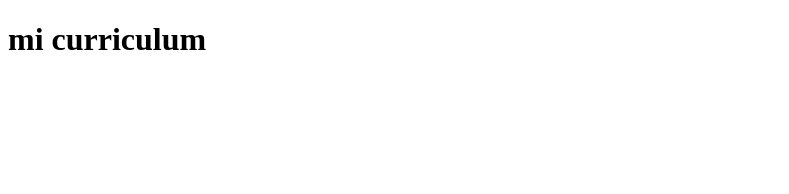
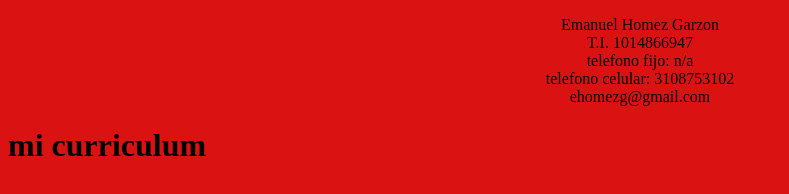
Before and after one commit to Emanuel-Llemanuez/prueba, a plain HTML site: page index.html in a window 1280 px wide. Shown: the whole page, without its empty margins (0-789 px from the left). Drawn offline with Linux system fonts and the light colour scheme.

Commit message:
Se agrego texto a el index y se le añadio estilo en el css

```diff
--- a/index.html
+++ b/index.html
@@ -4,9 +4,15 @@
     <meta charset="UTF-8">
     <meta name="viewport" content="width=device-width, initial-scale=1.0">
     <title>Mi curriculum vitae</title>
+    <link rel="stylesheet" href="style.css">
 </head>
 <body>
+    <p>Emanuel Homez Garzon <br>
+        T.I. 1014866947 <br>
+        telefono fijo: n/a <br>
+        telefono celular: 3108753102 <br>
+        ehomezg@gmail.com
+    </p>
     <h1>mi curriculum</h1>
-    <link rel="sylesheet" href="style.css">
 </body>
 </html>
--- a/style.css
+++ b/style.css
@@ -1,3 +1,7 @@
 body {
     background-color: rgb(219, 18, 18);
 }
+
+p {
+    text-align: center ;
+}
```
